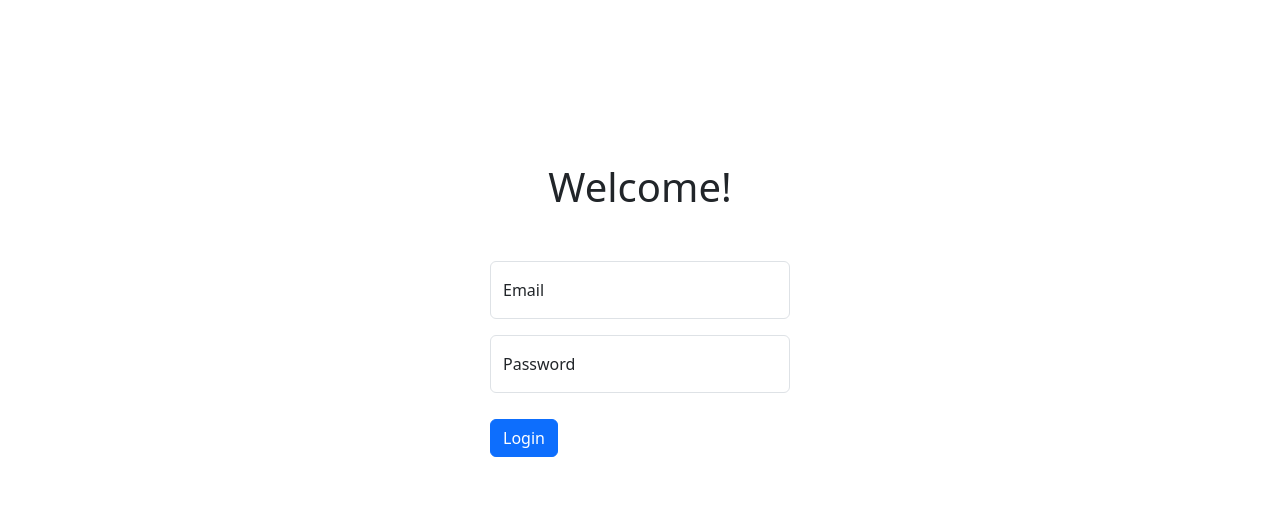
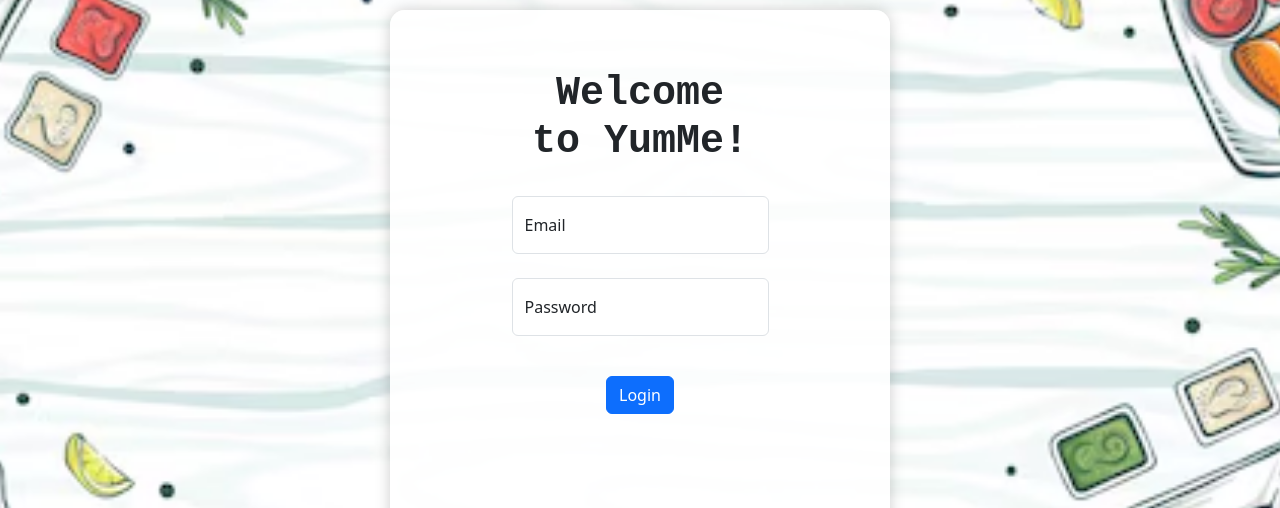
Before and after one commit to adirben98/Web_app_ll_front, a React (Vite) app: page /login in a window 1280 px wide. Shown: the part 146-654 px from the top of the page. Built offline with nearby package versions, Linux system fonts and the light colour scheme; no server answers.

Commit message:
login fix

```diff
--- a/src/Components/LoginForm.tsx
+++ b/src/Components/LoginForm.tsx
@@ -3,6 +3,8 @@ import registerService, { IUser } from "../Services/auth-service";
 import { CredentialResponse, GoogleLogin } from "@react-oauth/google";
 import { useEffect } from "react";
 import UserService from "../Services/user-service";
+import backgroundImage from "../assets/background.png";
+
 
 export default function LoginForm() {
   function login() {
@@ -33,7 +35,7 @@ export default function LoginForm() {
     });
   }
   useEffect(() => {
-    if (UserService.getConnectedUser()) window.location.href = "/";
+    //if (UserService.getConnectedUser()) window.location.href = "/";
   }, []);
 
   return (
@@ -44,13 +46,41 @@ export default function LoginForm() {
           justifyContent: "center",
           alignItems: "center",
           height: "100vh",
+          width: "100vw",
+          backgroundImage: `url(${backgroundImage})`,
+          backgroundSize: "cover",
+          backgroundPosition: "center",
+          padding: "20px",
         }}
       >
-        <div className="login-form" style={{ width: "300px" }}>
-          <h1 style={{ textAlign: "center", marginBottom: "50px" }}>
-            Welcome!
+        <div
+          style={{
+            display: "flex",
+            flexDirection: "column",
+            alignItems: "center",
+            backgroundColor: "rgba(255, 255, 255, 0.9)",
+            borderRadius: "15px",
+            boxShadow: "0 0 15px rgba(0, 0, 0, 0.2)",
+            width: "500px",
+            height: "600px",
+            padding: "30px",
+          }}
+        >
+          <h1
+            style={{
+              fontFamily: "'Courier New', Courier, monospace",
+              fontWeight: "bold",
+              fontSize: "2.5rem",
+              marginTop: "30px",
+              marginBottom: "30px",
+              textAlign: "center",
+            }}
+          >
+            Welcome<br/>
+
+            to YumMe!
           </h1>
-          <div className="form-floating mb-3">
+          <div className="form-floating mb-4">
             <input
               type="email"
               className="form-control"
@@ -61,7 +91,7 @@ export default function LoginForm() {
             <label htmlFor="email">Email</label>
             {errors.email && <span>{errors.email.message}</span>}
           </div>
-          <div className="form-floating">
+          <div className="form-floating mb-4">
             <input
               type="password"
               className="form-control"
@@ -77,10 +107,12 @@ export default function LoginForm() {
               display: "flex",
               justifyContent: "space-between",
               alignItems: "center",
-              marginTop: "25px",
+              height: "70px",
             }}
           >
-            <button className="btn btn-primary ">Login</button>
+            <button className="btn btn-primary" style={{ fontSize: "1rem" }}>
+              Login
+            </button>
             <GoogleLogin onSuccess={onSuccess} />
           </div>
         </div>
```
